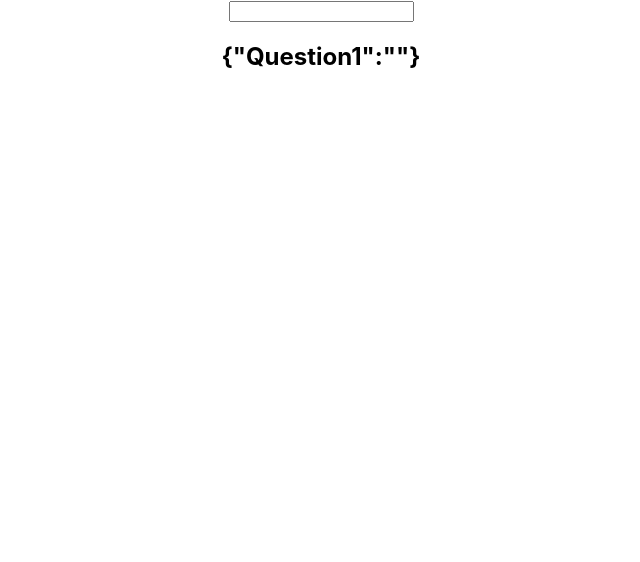
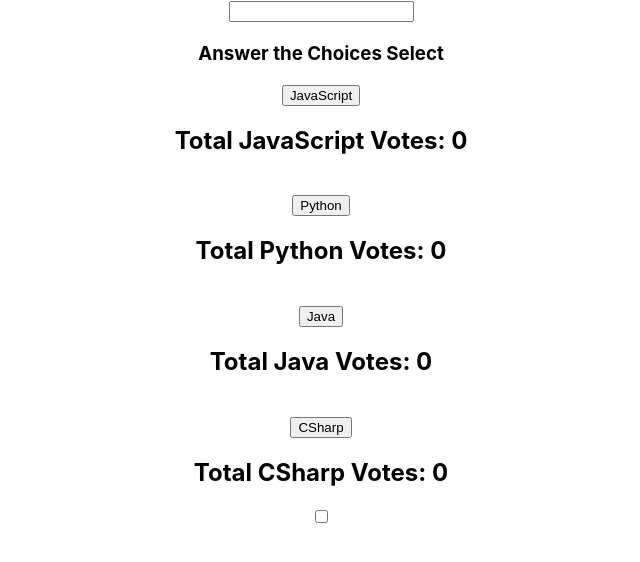
Before and after one commit to gorap50/eadexam, a React (Create React App) app: page / in a window 1280 px wide. Shown: the top 562 px of the page, without its empty margins (319-959 px from the left). Built offline with nearby package versions, Linux system fonts and the light colour scheme.

Commit message:
Add Poll Display Component

```diff
--- a/src/App.js
+++ b/src/App.js
@@ -1,11 +1,13 @@
 
 import './App.css';
 import PollDisplay from './components/PollDisplay';
+import UserParticipation from './components/UserParticipation';
 
 function App() {
   return (
     <div className="App">
       <PollDisplay/>
+      <UserParticipation/>
     </div>
   );
 }
--- a/src/components/PollDisplay.jsx
+++ b/src/components/PollDisplay.jsx
@@ -2,38 +2,18 @@ import React, { useState } from 'react'
 
 
 function PollDisplay() {
-    const [JsCount,setJsCount]=useState(0)
-    const [PyCount,setPyCount]=useState(0)
-    const [JavaCount,setJavaCount]=useState(0)
-    const [CsCount,setCsCount]=useState(0)
+
     const [Question,setQuestion]=useState({Question1:""})
+
   return (
     <div>
-      {/* <h1>What is your favorite programming language?</h1>
-      <h3>Answer the Choices Select</h3>
-      <button onClick={()=>setJsCount(JsCount+1)}>JavaScript</button>
-      <h2>Total JavaScript Votes: {JsCount}</h2><br />
-
-
-
-      <button onClick={()=>setPyCount(PyCount+1)}>Python</button>
-      <h2>Total Python Votes: {PyCount}</h2> <br />
-
-      <button onClick={()=>setJavaCount(JavaCount+1)}>Java</button>
-      <h2>Total Java Votes: {JavaCount}</h2> <br />
-
-      <button onClick={()=>setCsCount(CsCount+1)}>CSharp</button>
-      <h2>Total CSharp Votes: {CsCount}</h2>
-
-      <input type="checkbox" name="JavaScript" title='JavaScript' id="" /> */}
-
 
 <input type="text" value={Question.Question1} onChange={e=>setQuestion({...Question,Question1:e.target.value})} />
 <h2> {Question.Question1}</h2>
 
 
 
-<h2>{JSON.stringify(Question)}</h2>
+{/* <h2>{JSON.stringify(Question)}</h2> */}
 
 
 
--- a/src/components/UserParticipation.jsx
+++ b/src/components/UserParticipation.jsx
@@ -0,0 +1,33 @@
+import React from 'react'
+import { useState } from 'react'
+
+function UserParticipation() {
+    const [JsCount,setJsCount]=useState(0)
+    const [PyCount,setPyCount]=useState(0)
+    const [JavaCount,setJavaCount]=useState(0)
+    const [CsCount,setCsCount]=useState(0)
+  return (
+    <div>
+
+      <h3>Answer the Choices Select</h3>
+      <button onClick={()=>setJsCount(JsCount+1)}>JavaScript</button>
+      <h2>Total JavaScript Votes: {JsCount}</h2><br />
+
+
+
+      <button onClick={()=>setPyCount(PyCount+1)}>Python</button>
+      <h2>Total Python Votes: {PyCount}</h2> <br />
+
+      <button onClick={()=>setJavaCount(JavaCount+1)}>Java</button>
+      <h2>Total Java Votes: {JavaCount}</h2> <br />
+
+      <button onClick={()=>setCsCount(CsCount+1)}>CSharp</button>
+      <h2>Total CSharp Votes: {CsCount}</h2>
+
+      <input type="checkbox" name="JavaScript" title='JavaScript' id="" />
+
+    </div>
+  )
+}
+
+export default UserParticipation
```
